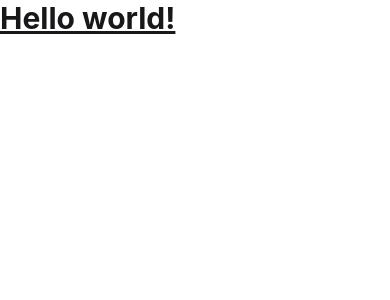
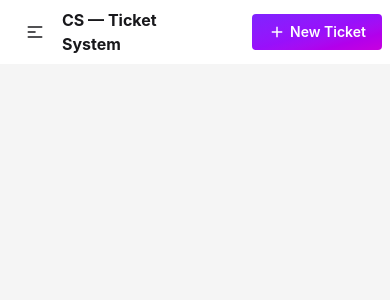
Before and after one commit to hasanujjamanjibon/customer-tickets-projects-assignment, a React (Vite) app: page / in a window 390 px wide. Shown: the top 300 px of the page. Built offline with nearby package versions, Linux system fonts and the light colour scheme.

Commit message:
add remix icon, make navbar with sticky feature and responsiveness

```diff
--- a/index.html
+++ b/index.html
@@ -4,7 +4,7 @@
     <meta charset="UTF-8" />
     <link rel="icon" type="image/svg+xml" href="/vite.svg" />
     <meta name="viewport" content="width=device-width, initial-scale=1.0" />
-    <title>Customer Tickets</title>
+    <title>CS — Ticket System</title>
   </head>
   <body>
     <div id="root"></div>
--- a/package.json
+++ b/package.json
@@ -10,9 +10,11 @@
     "preview": "vite preview"
   },
   "dependencies": {
+    "@remixicon/react": "^4.9.0",
     "@tailwindcss/vite": "^4.2.1",
     "react": "^19.2.0",
     "react-dom": "^19.2.0",
+    "remixicon": "^4.9.1",
     "tailwindcss": "^4.2.1"
   },
   "devDependencies": {
--- a/src/App.jsx
+++ b/src/App.jsx
@@ -1,5 +1,11 @@
+import NavBar from './components/Navbar/NavBar';
+
 function App() {
-  return <h1 class='text-3xl font-bold underline'>Hello world!</h1>;
+  return (
+    <div className='bg-[#F5F5F5] min-h-screen'>
+      <NavBar />
+    </div>
+  );
 }
 
 export default App;
--- /dev/null
+++ b/src/components/CTAButton/CTAButton.jsx
@@ -0,0 +1,17 @@
+import { RiAddLine } from '@remixicon/react';
+
+const CTAButton = () => {
+  console.log('CTAButton');
+
+  return (
+    <button class='ml-8 text-sm cursor-pointer relative px-4 py-2 font-semibold text-white bg-linear-to-br from-violet-600 via-purple-600 to-fuchsia-600 rounded-sm overflow-hidden group min-w-max'>
+      <span class='absolute w-0 h-0 rounded-sm bg-white/20 group-hover:w-56 group-hover:h-56 transition-all duration-700 ease-out left-1/2 top-1/2 transform -translate-x-1/2 -translate-y-1/2'></span>
+      <div class='relative z-10 capitalize flex justify-center items-center gap-1'>
+        <RiAddLine size={18} className='inline-block' />
+        <span>New Ticket</span>
+      </div>
+    </button>
+  );
+};
+
+export default CTAButton;
--- /dev/null
+++ b/src/components/Navbar/NavBar.jsx
@@ -0,0 +1,46 @@
+import CTAButton from '../CTAButton/CTAButton';
+import Navlist from '../Navlist';
+
+const NavBar = () => {
+  return (
+    <div className='bg-white  sticky top-0 '>
+      <div className='navbar container mx-auto'>
+        <div className='navbar-start mr-auto'>
+          <div className='dropdown'>
+            <div tabIndex={0} role='button' className='btn btn-ghost lg:hidden'>
+              <svg
+                xmlns='http://www.w3.org/2000/svg'
+                className='h-5 w-5'
+                fill='none'
+                viewBox='0 0 24 24'
+                stroke='currentColor'
+              >
+                {' '}
+                <path
+                  strokeLinecap='round'
+                  strokeLinejoin='round'
+                  strokeWidth='2'
+                  d='M4 6h16M4 12h8m-8 6h16'
+                />{' '}
+              </svg>
+            </div>
+            <ul
+              tabIndex='-1'
+              className=' dropdown-content bg-base-100 rounded-box z-1 mt-3 w-52 p-2 shadow'
+            >
+              <Navlist />
+            </ul>
+          </div>
+          <a className=' text-md font-bold'>CS — Ticket System</a>
+        </div>
+
+        <div className='navbar-end  hidden lg:flex'>
+          <Navlist />
+        </div>
+        <CTAButton />
+      </div>
+    </div>
+  );
+};
+
+export default NavBar;
--- /dev/null
+++ b/src/components/Navlist.jsx
@@ -0,0 +1,26 @@
+const Navlist = () => {
+  return (
+    <div className='block lg:flex justify-around items-center gap-8 text-base'>
+      <a className='hover:text-purple-700 duration-300 block' href='#'>
+        Home
+      </a>
+      <a className='hover:text-purple-700 duration-300 block' href='#'>
+        FAQ
+      </a>
+      <a className='hover:text-purple-700 duration-300 block' href='#'>
+        Changelog
+      </a>
+      <a className='hover:text-purple-700 duration-300 block' href='#'>
+        Blog
+      </a>
+      <a className='hover:text-purple-700 duration-300 block' href='#'>
+        Download
+      </a>
+      <a className='hover:text-purple-700 duration-300 block' href='#'>
+        Contact
+      </a>
+    </div>
+  );
+};
+
+export default Navlist;
--- a/src/index.css
+++ b/src/index.css
@@ -1,3 +1,4 @@
+@import url('https://fonts.googleapis.com/css2?family=Inter:ital,opsz,wght@0,14..32,100..900;1,14..32,100..900&family=Work+Sans:ital,wght@0,100..900;1,100..900&display=swap');
 @import 'tailwindcss';
 @plugin "daisyui" {
   themes: light --default;
--- a/src/main.jsx
+++ b/src/main.jsx
@@ -1,10 +1,5 @@
-import { StrictMode } from 'react';
 import { createRoot } from 'react-dom/client';
 import './index.css';
 import App from './App';
-
-createRoot(document.getElementById('root')).render(
-  <StrictMode>
-    <App />
-  </StrictMode>,
-);
+import 'remixicon/fonts/remixicon.css';
+createRoot(document.getElementById('root')).render(<App />);
```
Also changed, not shown: 1 other file (tests, documents, lock files or other folders).
